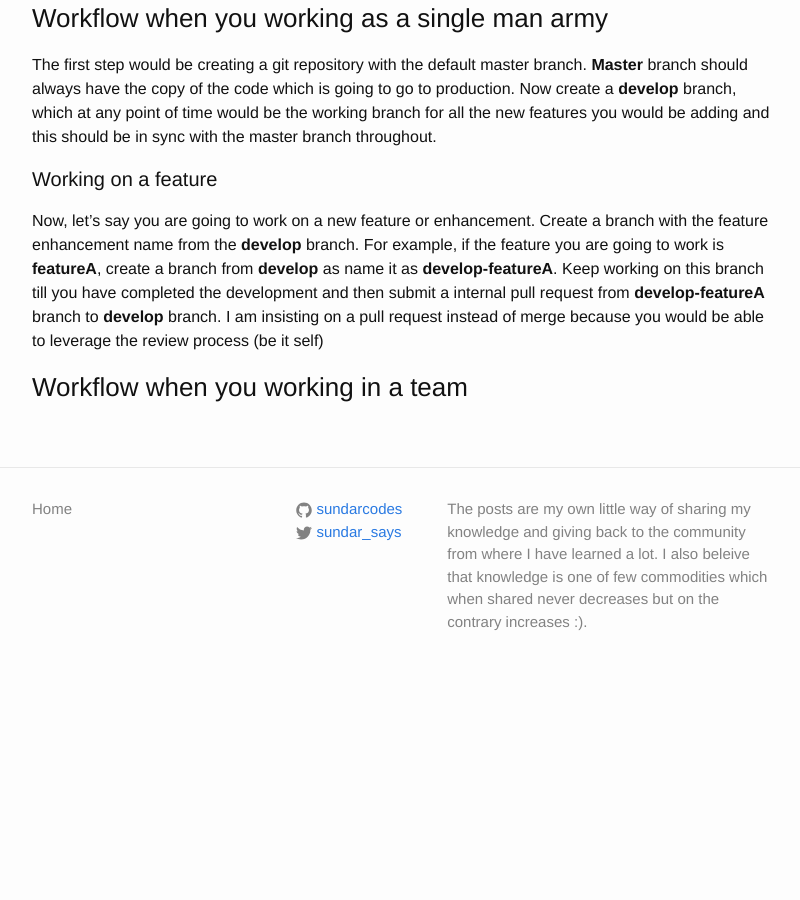
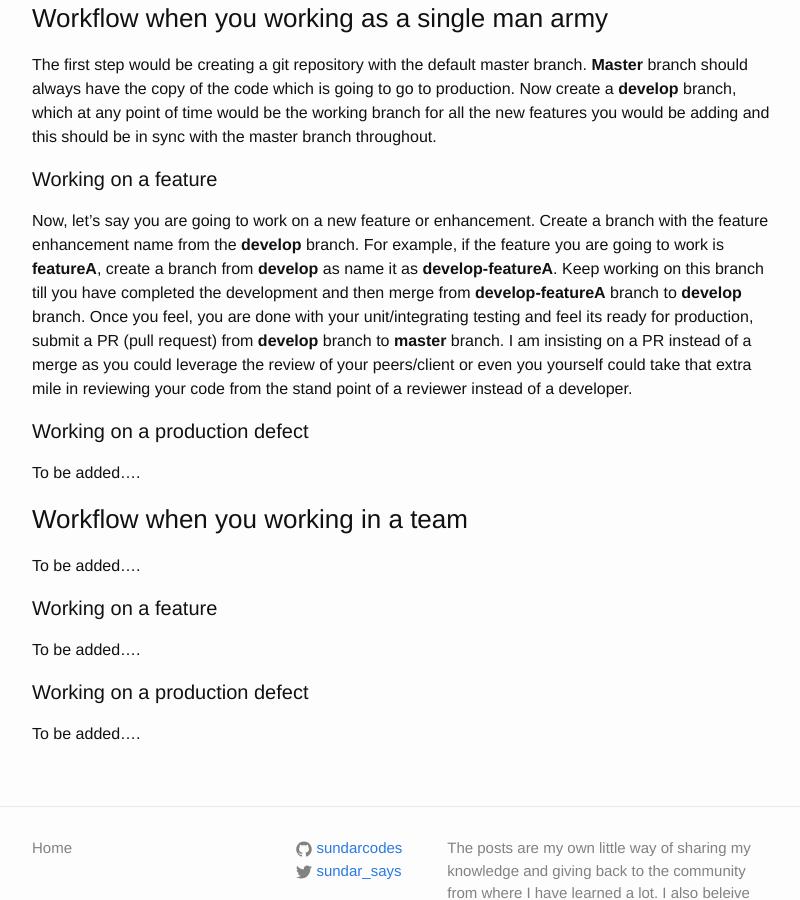
Before and after one commit to sundarcodes/mySite, a Jekyll site: the page built from _posts/2017-04-08-git-workflow.markdown, in a window 1280 px wide and 900 px high, scrolled down 618 px. Shown: the whole window, without its empty margins (238-1038 px from the left). Built offline with Jekyll 4.4.1, drawn with Linux system fonts in a browser that asks for light colours; comment, search, counter and statistics services are not loaded; before the commit the page ends 1311 px from its top, so only the background shows below that.

Commit message:
Added some more info to blog

```diff
--- a/_posts/2017-04-08-git-workflow.markdown
+++ b/_posts/2017-04-08-git-workflow.markdown
@@ -19,10 +19,19 @@ The first step would be creating a git repository with the default master branch
 
 #### Working on a feature
 Now, let's say you are going to work on a new feature or enhancement. Create a branch with the feature enhancement name from the **develop** branch. For example, if the feature you are going to work is **featureA**, create a branch from **develop** as name it as **develop-featureA**.
-Keep working on this branch till you have completed the development and then submit a internal pull request from **develop-featureA** branch to **develop** branch. I am insisting on a pull request instead of merge because you would be able to leverage the review process (be it self)
+Keep working on this branch till you have completed the development and then merge from **develop-featureA** branch to **develop** branch. Once you feel, you are done with your unit/integrating testing and feel its ready for production, submit a PR (pull request) from **develop** branch to **master** branch. I am insisting on a PR instead of a merge as you could leverage the review of your peers/client or even you yourself could take that extra mile in reviewing your code from the stand point of a reviewer instead of a developer.
+
+#### Working on a production defect
+To be added....
 
 ### Workflow when you working in a team
+To be added....
 
+#### Working on a feature
+To be added....
+
+#### Working on a production defect
+To be added....
 
 [git-talk]: https://www.youtube.com/watch?v=4XpnKHJAok8
 [git-tutorial]: https://try.github.io/levels/1/challenges/2
```
